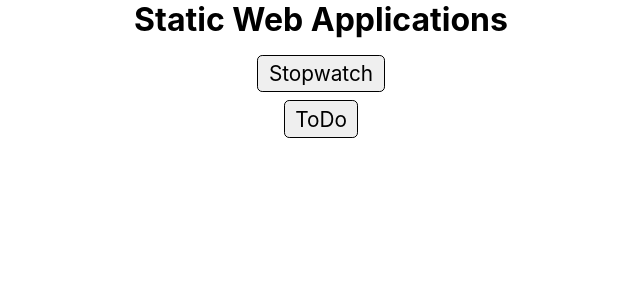
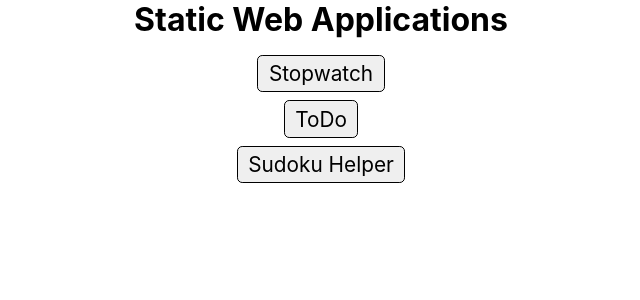
Before and after one commit to CrafterKolyan/crafterkolyan.github.io, a Jekyll site: the page built from index.html, in a window 1280 px wide. Shown: the top 300 px of the page, without its empty margins (319-959 px from the left). Built offline with Jekyll 4.4.1, drawn with Linux system fonts in a browser that asks for light colours.

Commit message:
Add link to Sudoku Helper

```diff
--- a/index.html
+++ b/index.html
@@ -9,4 +9,5 @@ css: css/main.css
     <h1 class="header">{{ site.title }}</h1>
     <a href="/stopwatch/" class="app-block no-underline">Stopwatch</a>
     <a href="/todo/" class="app-block no-underline">ToDo</a>
+    <a href="/sudoku-helper/" class="app-block no-underline">Sudoku Helper</a>
 </div>
```
